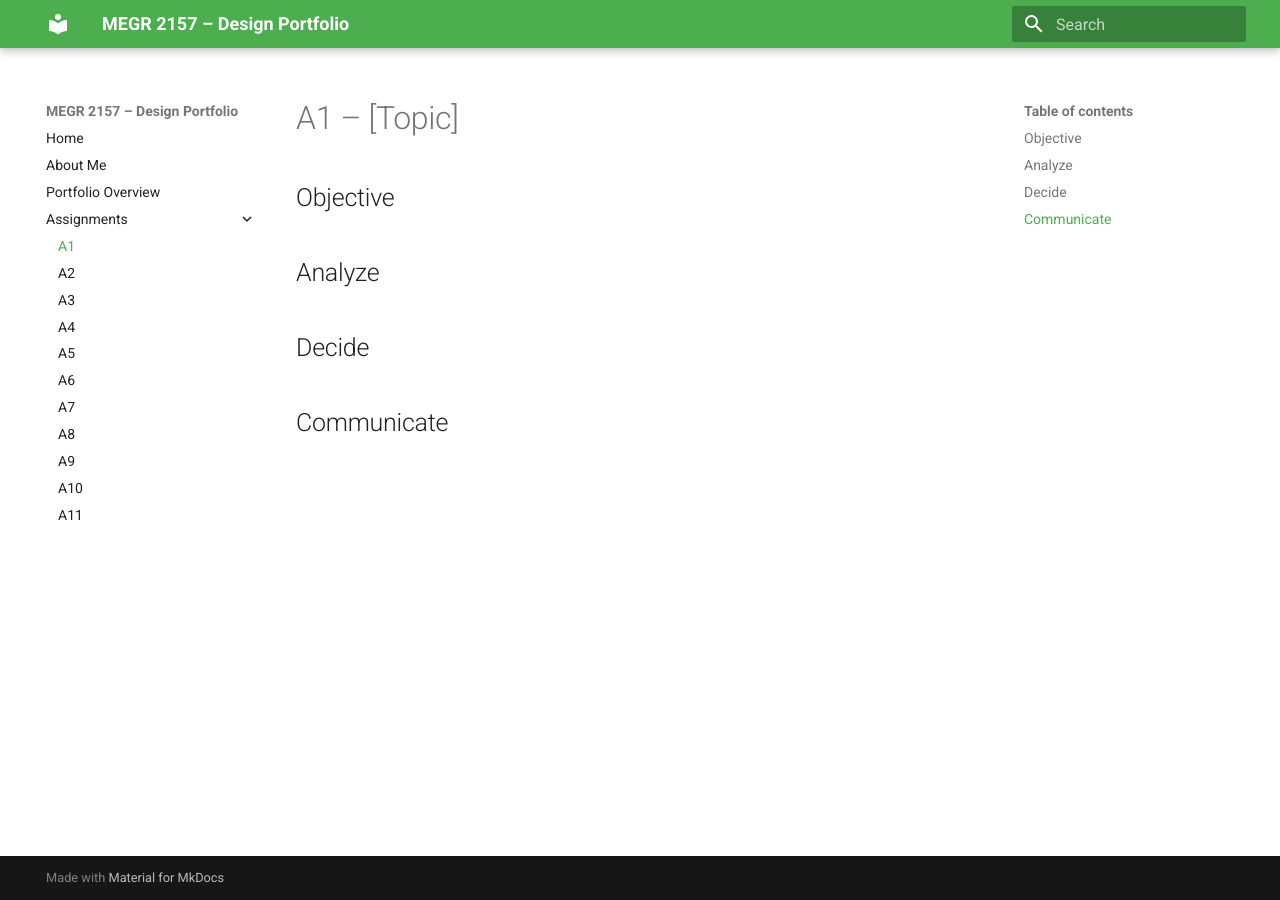
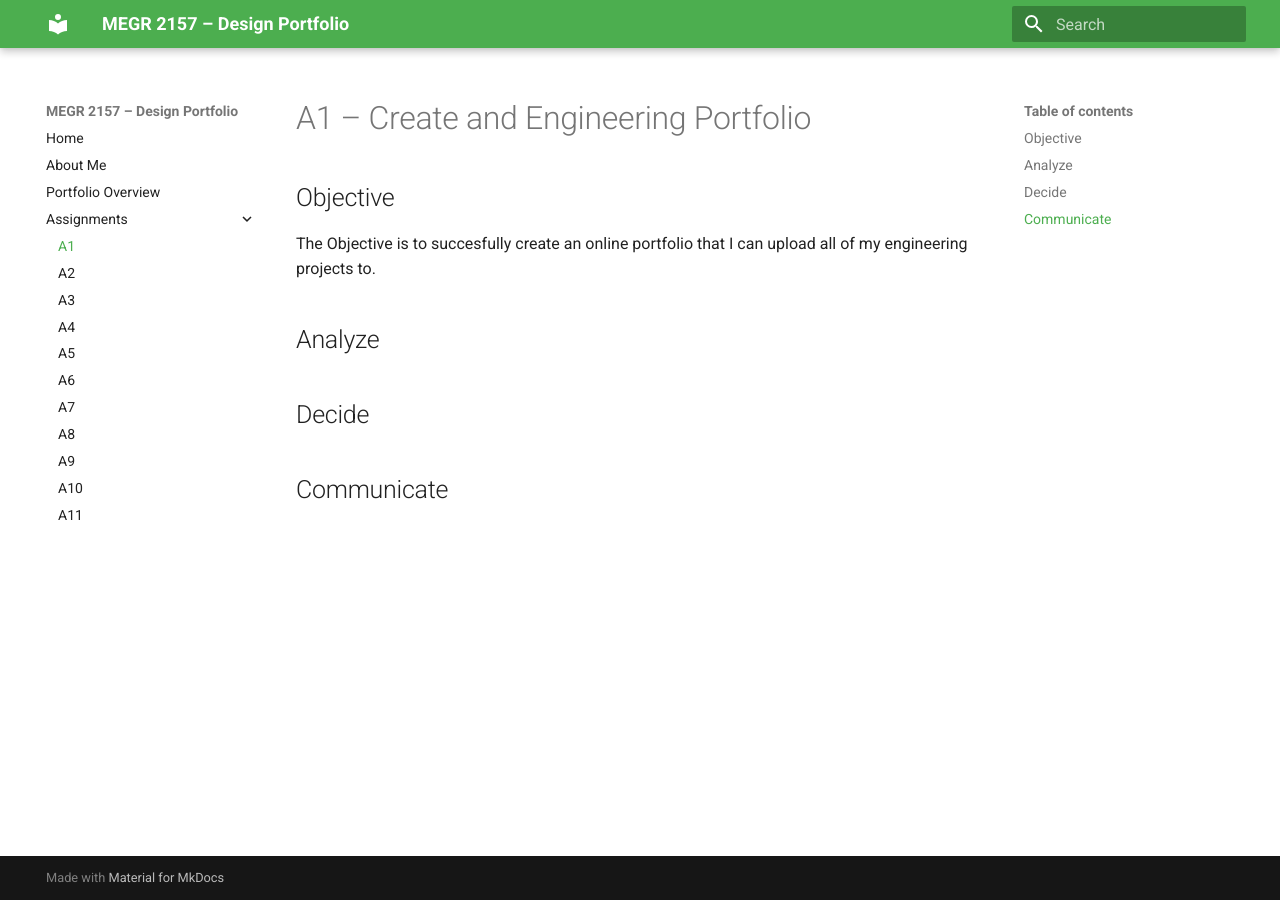
Before and after one commit to SanjayKashyap24/design-projects-portfolio, an MkDocs documentation site: the page built from docs/assignments/A01/index.md, in a window 1280 px wide. Built offline with MkDocs 1.6.1 and Material for MkDocs 9.7.7, drawn with Linux system fonts in a browser that asks for light colours.

Commit message:
Revise title and objective for A1 assignment
Updated the title and objective for assignment A1.

```diff
--- a/docs/assignments/A01/index.md
+++ b/docs/assignments/A01/index.md
@@ -1,7 +1,7 @@
-# A1 – [Topic]
+# A1 – Create and Engineering Portfolio
 
 ## Objective
-
+The Objective is to succesfully create an online portfolio that I can upload all of my engineering projects to.
 
 ## Analyze
 
```
